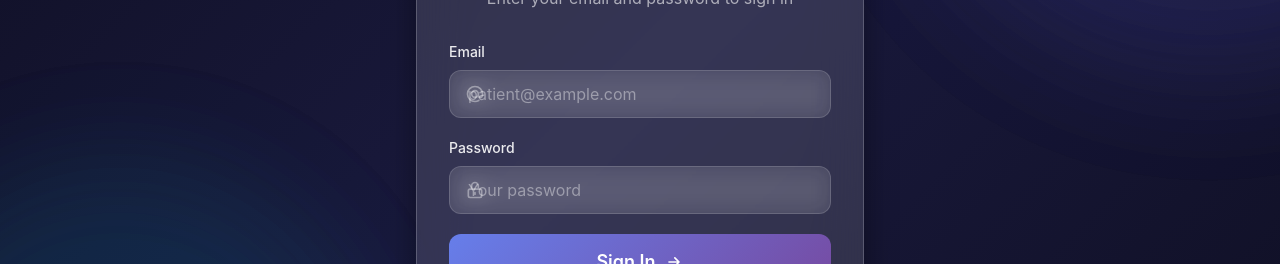
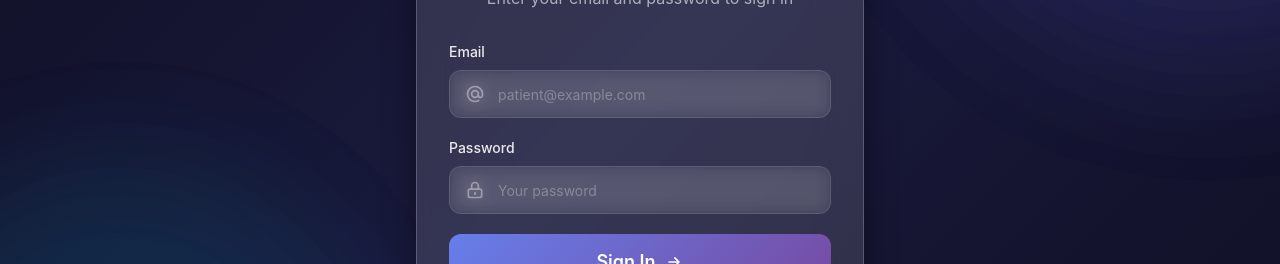
Before and after one commit to LaibaLatif730/recovery_assisstant_featured, a Next.js app: page /patient/login in a window 1280 px wide. Shown: the part 314-578 px from the top of the page. Built offline with nearby package versions, Linux system fonts and the light colour scheme.

Commit message:
fix: update patient login page

```diff
--- a/src/app/patient/login/page.tsx
+++ b/src/app/patient/login/page.tsx
@@ -106,7 +106,7 @@ export default function PatientLoginPage() {
                 placeholder="patient@example.com"
                 value={email}
                 onChange={(e) => setEmail(e.target.value)}
-                className="input-glass pl-12"
+                className="pl-12"
                 required
               />
             </div>
@@ -125,7 +125,7 @@ export default function PatientLoginPage() {
                 placeholder="Your password"
                 value={password}
                 onChange={(e) => setPassword(e.target.value)}
-                className="input-glass pl-12"
+                className="pl-12"
                 required
               />
             </div>
```
